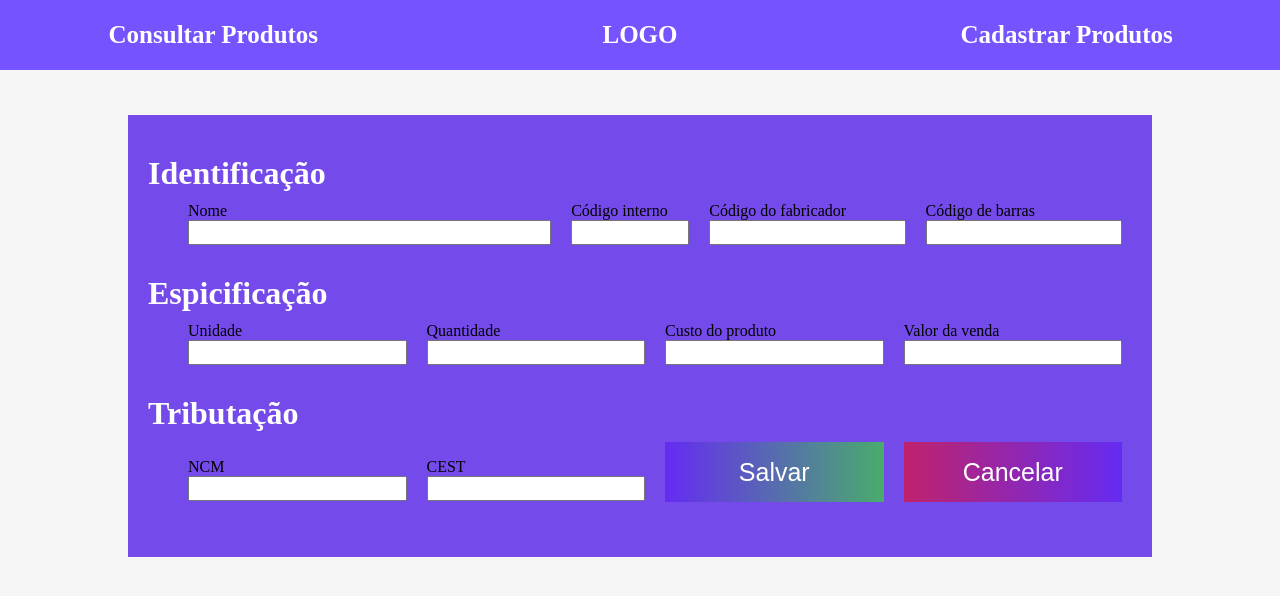
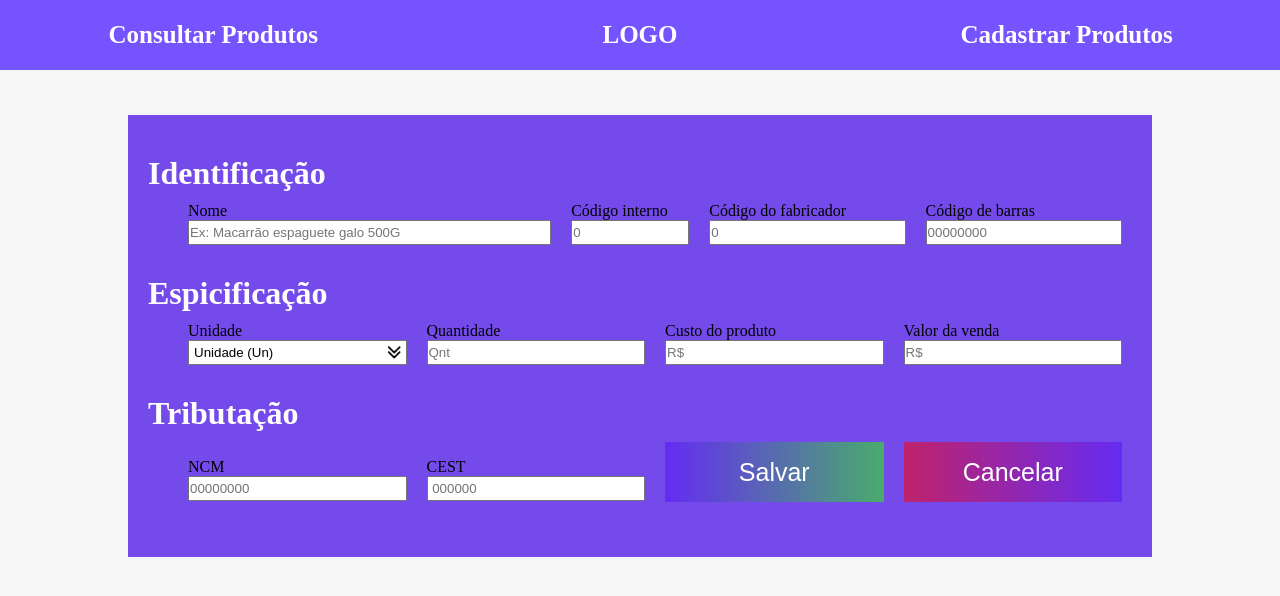
Before and after one commit to CeleiroDeProgramadores/celeiro-produtos-frontend, a React (Create React App) app: page / in a window 1280 px wide. Shown: the top 596 px of the page. Built offline with nearby package versions, Linux system fonts and the light colour scheme.

Commit message:
mais estilização

```diff
--- a/src/components/cadastrarProdutos/cadastroProdStyle.js
+++ b/src/components/cadastrarProdutos/cadastroProdStyle.js
@@ -1,5 +1,5 @@
 import styled from "styled-components";
-
+import moreOptions from "../../assets/moreOp.png";
 const CadastProd = styled.div`
   width: 80%;
   padding: 20px;
@@ -7,6 +7,18 @@ const CadastProd = styled.div`
   height: auto;
   margin: 0 auto;
   background-color: #744aea;
+  select {
+    appearance: none;
+    background: none;
+    width: 100%;
+    background-color: white;
+    height: 25px;
+    padding-left: 5px;
+    background-image: url(${moreOptions});
+    background-size: contain;
+    background-repeat: no-repeat;
+    background-position: right;
+  }
   h1 {
     color: white;
     margin-top: 20px;
--- a/src/components/cadastrarProdutos/form.jsx
+++ b/src/components/cadastrarProdutos/form.jsx
@@ -7,49 +7,66 @@ const form = ({ children }) => {
       <div>
         <div id="nome">
           <span>Nome</span>
-          <input type="text" name="nome"></input>
+          <input
+            type="name"
+            name="nome"
+            placeholder="Ex: Macarrão espaguete galo 500G "
+          ></input>
         </div>
         <div>
           <span>Código interno</span>
-          <input type="text" name="codInter"></input>
+          <input type="number" name="codInter" placeholder="0"></input>
         </div>
         <div>
           <span>Código do fabricador</span>
-          <input type="text" name="codFab"></input>
+          <input type="number" name="codFab" placeholder="0"></input>
         </div>
         <div>
           <span>Código de barras</span>
-          <input type="text" name="codBar"></input>
+          <input type="number" name="codBar" placeholder="00000000"></input>
         </div>
       </div>
       <h1>Espicificação</h1>
       <div>
         <div>
           <span>Unidade</span>
-          <input type="text" name="un"></input>
+          <select name="unidade">
+            <option selected name="un" value="un">
+              Unidade (Un)
+            </option>
+            <option name="kg" value="kg">
+              kilo grama (Kg)
+            </option>
+            <option name="g" value="g">
+              Grama (G)
+            </option>
+            <option name="cx" value="cx">
+              Caixa (Cx)
+            </option>
+          </select>
         </div>
         <div>
           <span>Quantidade</span>
-          <input type="text" name="qtd"></input>
+          <input type="number" name="qtd" placeholder="Qnt"></input>
         </div>
         <div>
           <span>Custo do produto</span>
-          <input type="text" name="custoProd"></input>
+          <input type="number" name="custoProd" placeholder="R$"></input>
         </div>
         <div>
           <span>Valor da venda</span>
-          <input type="text" name="valorVend"></input>
+          <input type="number" name="valorVend" placeholder="R$"></input>
         </div>
       </div>
       <h1>Tributação</h1>
       <div>
         <div>
           <span>NCM</span>
-          <input type="text" name="ncm"></input>
+          <input type="number" name="ncm" placeholder="00000000"></input>
         </div>
         <div>
           <span>CEST</span>
-          <input type="text" name="cest"></input>
+          <input type="number" name="cest" placeholder=" 000000"></input>
         </div>
         {React.createElement(children[0].type, children[0].props)}
         {React.createElement(children[1].type, children[1].props)}
```
Also changed, not shown: src/assets/moreOp.png (added).
